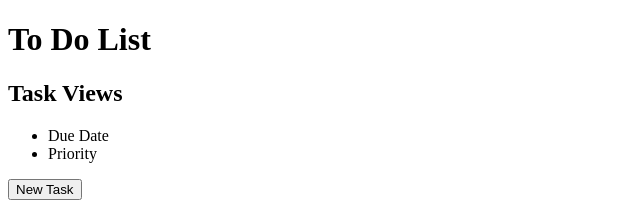
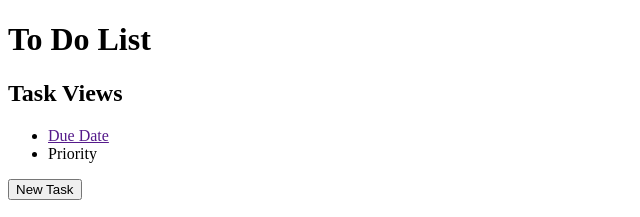
Before and after one commit to bertcherry/todolist, a plain HTML site: page index.html in a window 1280 px wide. Shown: the top 217 px of the page, 0-640 px from the left. Drawn offline with Linux system fonts and the light colour scheme.

Commit message:
add due date sort

```diff
--- a/index.html
+++ b/index.html
@@ -18,7 +18,7 @@
             <div class="sidebar-section">
                 <h2>Task Views</h2>
                 <ul class="view-list">
-                    <li>Due Date</li>
+                    <li><a href="" id="date-sort">Due Date</a></li>
                     <li>Priority</li>
                 </ul>
                 <div>
```
